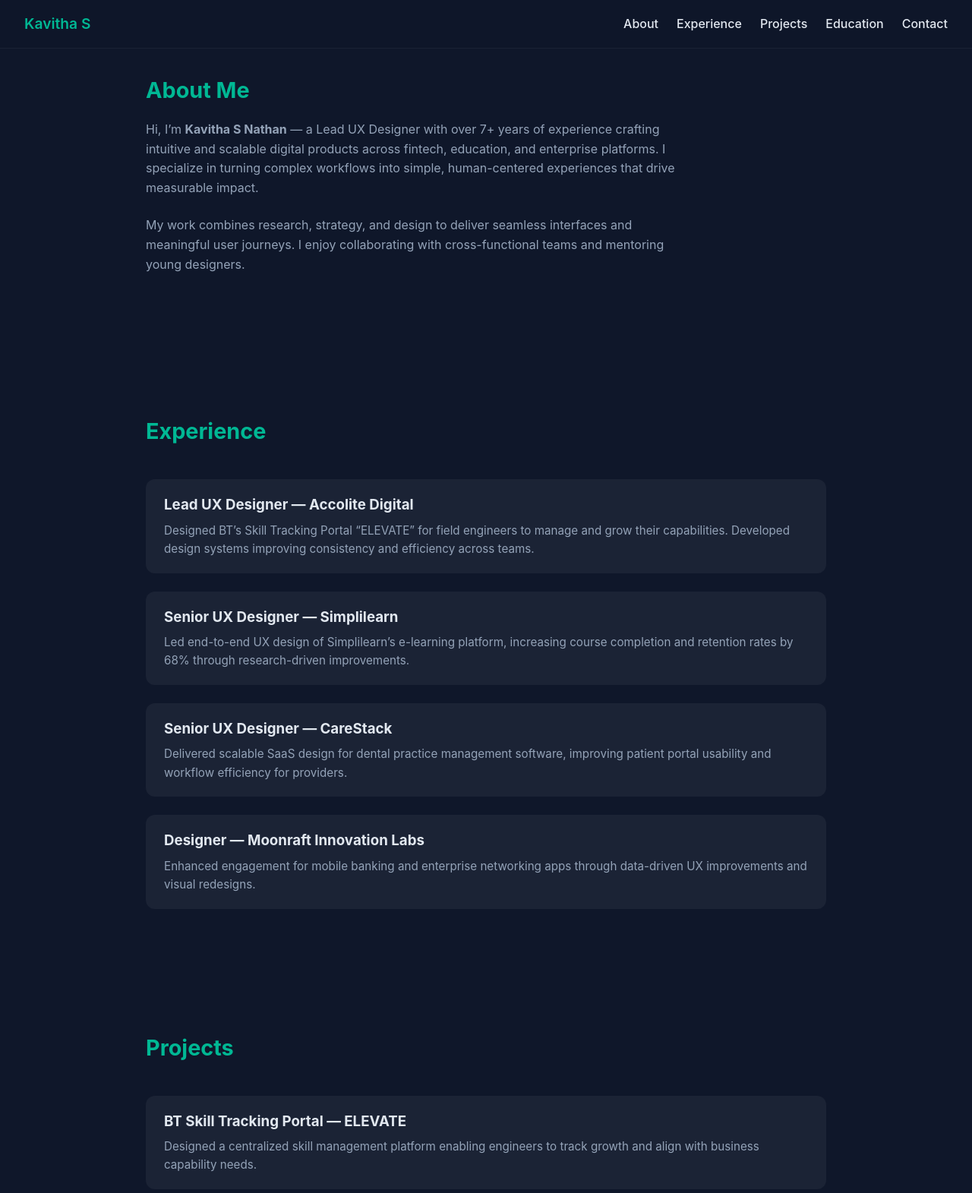
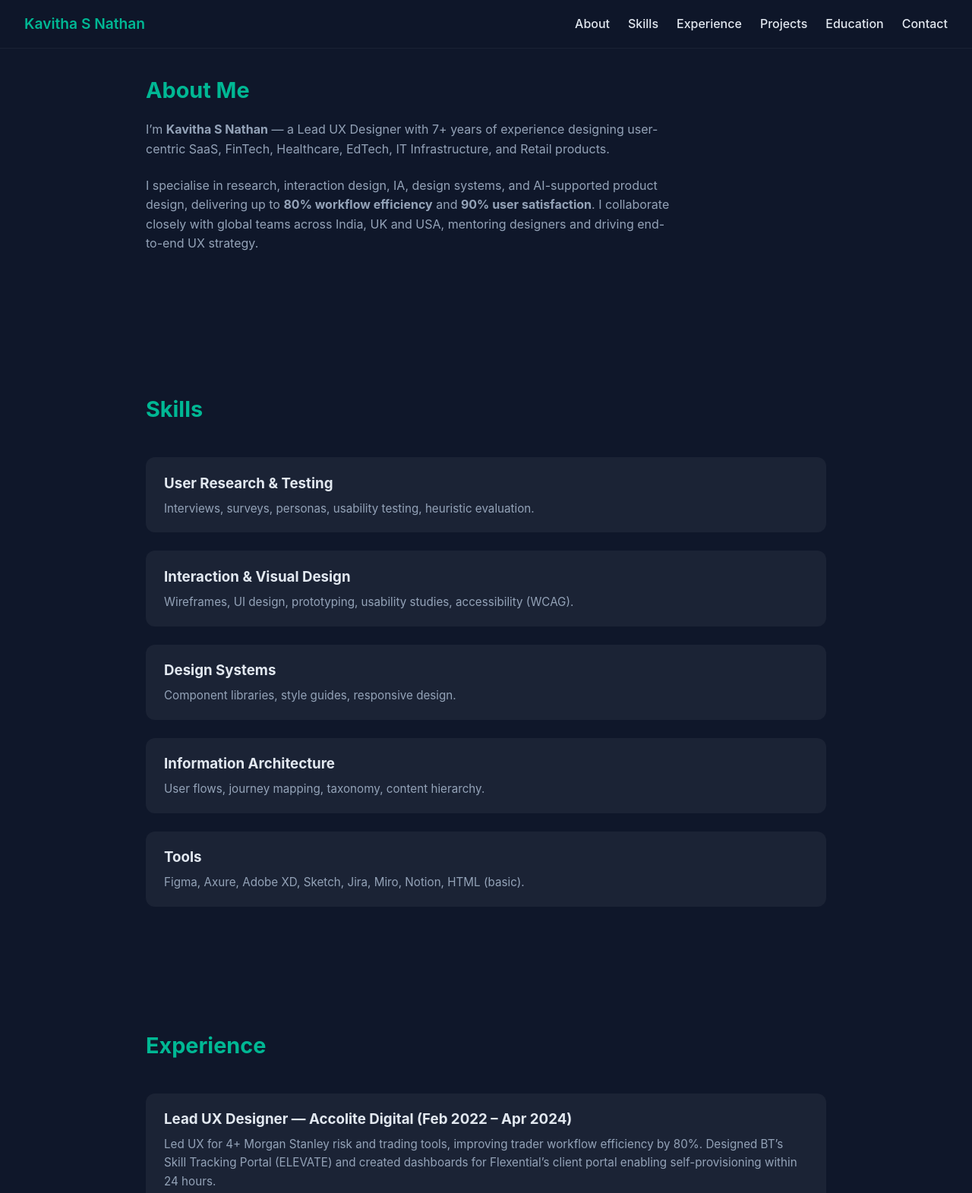
Before and after one commit to kavithasnathan/kavithasnathan.github.io, a plain HTML site: page index.html in a window 1280 px wide. Shown: the top 1571 px of the page at 76% size. Drawn offline with Linux system fonts and the light colour scheme.

Commit message:
Update index.html

```diff
--- a/index.html
+++ b/index.html
@@ -3,8 +3,8 @@
 <head>
   <meta charset="UTF-8" />
   <meta name="viewport" content="width=device-width, initial-scale=1.0" />
-  <title>Kavitha S — UX Designer Portfolio</title>
-  <meta name="description" content="Portfolio of Kavitha S — UX Designer with 9+ years experience designing user-centered digital products." />
+  <title>Kavitha S Nathan — Lead UX Designer Portfolio</title>
+  <meta name="description" content="Portfolio of Kavitha S Nathan — Lead UX Designer with 7+ years of experience designing SaaS, FinTech, Healthcare, and Enterprise products." />
   <style>
     :root {
       --accent: #00b894;
@@ -32,18 +32,14 @@
       align-items: center;
       padding: 1rem 2rem;
       z-index: 1000;
-      border-bottom: 1px solid rgba(255, 255, 255, 0.05);
+      border-bottom: 1px solid rgba(255,255,255,0.05);
     }
     header h1 {
       font-size: 1.2rem;
       font-weight: 600;
       color: var(--accent);
     }
-    nav ul {
-      list-style: none;
-      display: flex;
-      gap: 1.5rem;
-    }
+    nav ul { list-style: none; display: flex; gap: 1.5rem; }
     nav a {
       text-decoration: none;
       color: var(--text);
@@ -61,15 +57,8 @@
       color: var(--accent);
       margin-bottom: 1rem;
     }
-    .about p {
-      max-width: 700px;
-      color: var(--muted);
-      margin-bottom: 1.5rem;
-    }
-    .experience, .projects, .education {
-      display: grid;
-      gap: 1.5rem;
-    }
+    .about p { max-width: 700px; color: var(--muted); margin-bottom: 1.4rem; }
+    .experience, .projects, .skills, .education { display: grid; gap: 1.5rem; }
     .card {
       background: var(--card);
       padding: 1.2rem 1.5rem;
@@ -82,7 +71,7 @@
     footer {
       text-align: center;
       padding: 2rem;
-      border-top: 1px solid rgba(255, 255, 255, 0.05);
+      border-top: 1px solid rgba(255,255,255,0.05);
       color: var(--muted);
       font-size: 0.9rem;
     }
@@ -92,22 +81,17 @@
       font-weight: 600;
     }
     .contact a:hover { text-decoration: underline; }
-
-    /* Mobile */
-    @media (max-width: 640px) {
-      nav ul { gap: 1rem; font-size: 0.9rem; }
-      section { padding-top: 5rem; }
-    }
+    @media (max-width: 640px) { nav ul { gap: 1rem; font-size: 0.9rem; } section { padding-top: 5rem; } }
   </style>
 </head>
-
 <body>
 
 <header>
-    <h1>Kavitha S</h1>
+  <h1>Kavitha S Nathan</h1>
   <nav>
     <ul>
       <li><a href="#about">About</a></li>
+      <li><a href="#skills">Skills</a></li>
       <li><a href="#experience">Experience</a></li>
       <li><a href="#projects">Projects</a></li>
       <li><a href="#education">Education</a></li>
@@ -120,13 +104,44 @@
 <section id="about" class="about">
   <h2>About Me</h2>
   <p>
-      Hi, I’m <strong>Kavitha S Nathan</strong> — a Lead UX Designer with over 7+ years of experience crafting intuitive and scalable digital products across fintech, education, and enterprise platforms.
-      I specialize in turning complex workflows into simple, human-centered experiences that drive measurable impact.
+    I’m <strong>Kavitha S Nathan</strong> — a Lead UX Designer with 7+ years of experience designing user-centric
+    SaaS, FinTech, Healthcare, EdTech, IT Infrastructure, and Retail products.
   </p>
   <p>
-      My work combines research, strategy, and design to deliver seamless interfaces and meaningful user journeys.
-      I enjoy collaborating with cross-functional teams and mentoring young designers.
+    I specialise in research, interaction design, IA, design systems, and AI-supported product design,
+    delivering up to <strong>80% workflow efficiency</strong> and <strong>90% user satisfaction</strong>.
+    I collaborate closely with global teams across India, UK and USA, mentoring designers and driving end-to-end UX strategy.
   </p>
+</section>
+
+<!-- SKILLS -->
+<section id="skills" class="skills">
+  <h2>Skills</h2>
+
+  <div class="card">
+    <h3>User Research & Testing</h3>
+    <p>Interviews, surveys, personas, usability testing, heuristic evaluation.</p>
+  </div>
+
+  <div class="card">
+    <h3>Interaction & Visual Design</h3>
+    <p>Wireframes, UI design, prototyping, usability studies, accessibility (WCAG).</p>
+  </div>
+
+  <div class="card">
+    <h3>Design Systems</h3>
+    <p>Component libraries, style guides, responsive design.</p>
+  </div>
+
+  <div class="card">
+    <h3>Information Architecture</h3>
+    <p>User flows, journey mapping, taxonomy, content hierarchy.</p>
+  </div>
+
+  <div class="card">
+    <h3>Tools</h3>
+    <p>Figma, Axure, Adobe XD, Sketch, Jira, Miro, Notion, HTML (basic).</p>
+  </div>
 </section>
 
 <!-- EXPERIENCE -->
@@ -134,23 +149,33 @@
   <h2>Experience</h2>
 
   <div class="card">
-      <h3>Lead UX Designer — Accolite Digital</h3>
-      <p>Designed BT’s Skill Tracking Portal “ELEVATE” for field engineers to manage and grow their capabilities. Developed design systems improving consistency and efficiency across teams.</p>
+    <h3>Lead UX Designer — Accolite Digital (Feb 2022 – Apr 2024)</h3>
+    <p>Led UX for 4+ Morgan Stanley risk and trading tools, improving trader workflow efficiency by 80%. Designed BT’s Skill Tracking Portal (ELEVATE) and created dashboards for Flexential’s client portal enabling self-provisioning within 24 hours.</p>
   </div>
 
   <div class="card">
-      <h3>Senior UX Designer — Simplilearn</h3>
-      <p>Led end-to-end UX design of Simplilearn’s e-learning platform, increasing course completion and retention rates by 68% through research-driven improvements.</p>
+    <h3>Senior UX Designer — Simplilearn (Apr 2021 – Jan 2022)</h3>
+    <p>Directed UX strategy for Simplilearn LMS, improving course completion by 68% and reducing support requests by 36%. Conducted 35+ user interviews and designed personalised learning paths.</p>
   </div>
 
   <div class="card">
-      <h3>Senior UX Designer — CareStack</h3>
-      <p>Delivered scalable SaaS design for dental practice management software, improving patient portal usability and workflow efficiency for providers.</p>
+    <h3>Senior UX Designer — CareStack (Feb 2020 – Jul 2020)</h3>
+    <p>Redesigned a scalable patient portal and built an embeddable appointment booking widget with flexible branding for multi-practice usage.</p>
   </div>
 
   <div class="card">
-      <h3>Designer — Moonraft Innovation Labs</h3>
-      <p>Enhanced engagement for mobile banking and enterprise networking apps through data-driven UX improvements and visual redesigns.</p>
+    <h3>Senior UX Designer — Envestnet Yodlee (Nov 2018 – Jan 2020)</h3>
+    <p>Designed financial data aggregation and monitoring workflows, improving data visibility and accessibility for users.</p>
+  </div>
+
+  <div class="card">
+    <h3>Designer — Moonraft Innovation Labs (Dec 2017 – Oct 2018)</h3>
+    <p>Designed flows and high-fidelity prototypes for enterprise apps and delivered POCs to secure stakeholder alignment.</p>
+  </div>
+
+  <div class="card">
+    <h3>Senior Interaction Designer — Firestar Diamond (Jan 2015 – Jan 2017)</h3>
+    <p>Created interactive retail experiences, increasing sales by 60% and standardising global digital rollouts.</p>
   </div>
 </section>
 
@@ -159,18 +184,28 @@
   <h2>Projects</h2>
 
   <div class="card">
+    <h3>Morgan Stanley – Trading & Risk Tools</h3>
+    <p>Designed multiple tools improving trader decision-making, performance and workflow efficiency.</p>
+  </div>
+
+  <div class="card">
     <h3>BT Skill Tracking Portal — ELEVATE</h3>
-      <p>Designed a centralized skill management platform enabling engineers to track growth and align with business capability needs.</p>
+    <p>Created a centralized skill management system for engineers and managers, with role-based dashboards.</p>
+  </div>
+
+  <div class="card">
+    <h3>Flexential Client Portal</h3>
+    <p>Designed self-serve workflows enabling clients to provision virtual connections within 24 hours.</p>
+  </div>
+
+  <div class="card">
+    <h3>Simplilearn Learning Platform</h3>
+    <p>Led UX for onboarding, dashboards and progress tracking improving engagement and completion.</p>
   </div>
 
   <div class="card">
     <h3>CareStack SaaS Platform</h3>
-      <p>Redesigned the patient portal and appointment booking experience, scalable for clinics of all sizes, improving satisfaction and adoption rates.</p>
-    </div>
-
-    <div class="card">
-      <h3>Simplilearn Learning Platform</h3>
-      <p>Created dashboards, onboarding flows, and learner progress features to enhance engagement and usability across devices.</p>
+    <p>Redesigned patient portal and multi-clinic booking flows improving scalability and usability.</p>
   </div>
 </section>
 
@@ -179,8 +214,13 @@
   <h2>Education</h2>
 
   <div class="card">
-      <h3>Bachelor’s Degree in Design</h3>
-      <p>Specialization in Interaction and Visual Design — with a focus on UX strategy, usability testing, and design thinking.</p>
+    <h3>M.Des — National Institute of Design, India (2011–2014)</h3>
+    <p>Specialization in New Media Design.</p>
+  </div>
+
+  <div class="card">
+    <h3>B.Tech — Computer Science & Engineering (2003–2007)</h3>
+    <p>Royal College of Engineering & Technology, India.</p>
   </div>
 </section>
 
@@ -188,16 +228,16 @@
 <section id="contact" class="contact">
   <h2>Contact</h2>
   <p>
-      I’m always open to discussing design opportunities, collaborations, or sharing ideas.
-      <br><br>
-      📧 <a href="mailto:kavithas@example.com">kavithas@example.com</a>
-      <br>
-      💼 <a href="https://linkedin.com/in/kavitha-s" target="_blank">linkedin.com/in/kavitha-s</a>
+    📍 Berlin, Germany<br>
+    📧 <a href="mailto:kavithasnathan@gmail.com">kavithasnathan@gmail.com</a><br>
+    📱 +49 175 1970113<br>
+    💼 <a href="https://linkedin.com/in/kavithasnathan" target="_blank">linkedin.com/in/kavithasnathan</a><br>
+    📁 <a href="http://kavithasn.com/portfolio.pdf" target="_blank">View Portfolio (PDF)</a>
   </p>
 </section>
 
 <footer>
-    © 2025 Kavitha S — UX Designer Portfolio
+  © 2025 Kavitha S Nathan — Lead UX Designer
 </footer>
 
 </body>
```
Lines whose indentation alone changed are shown as unchanged.
